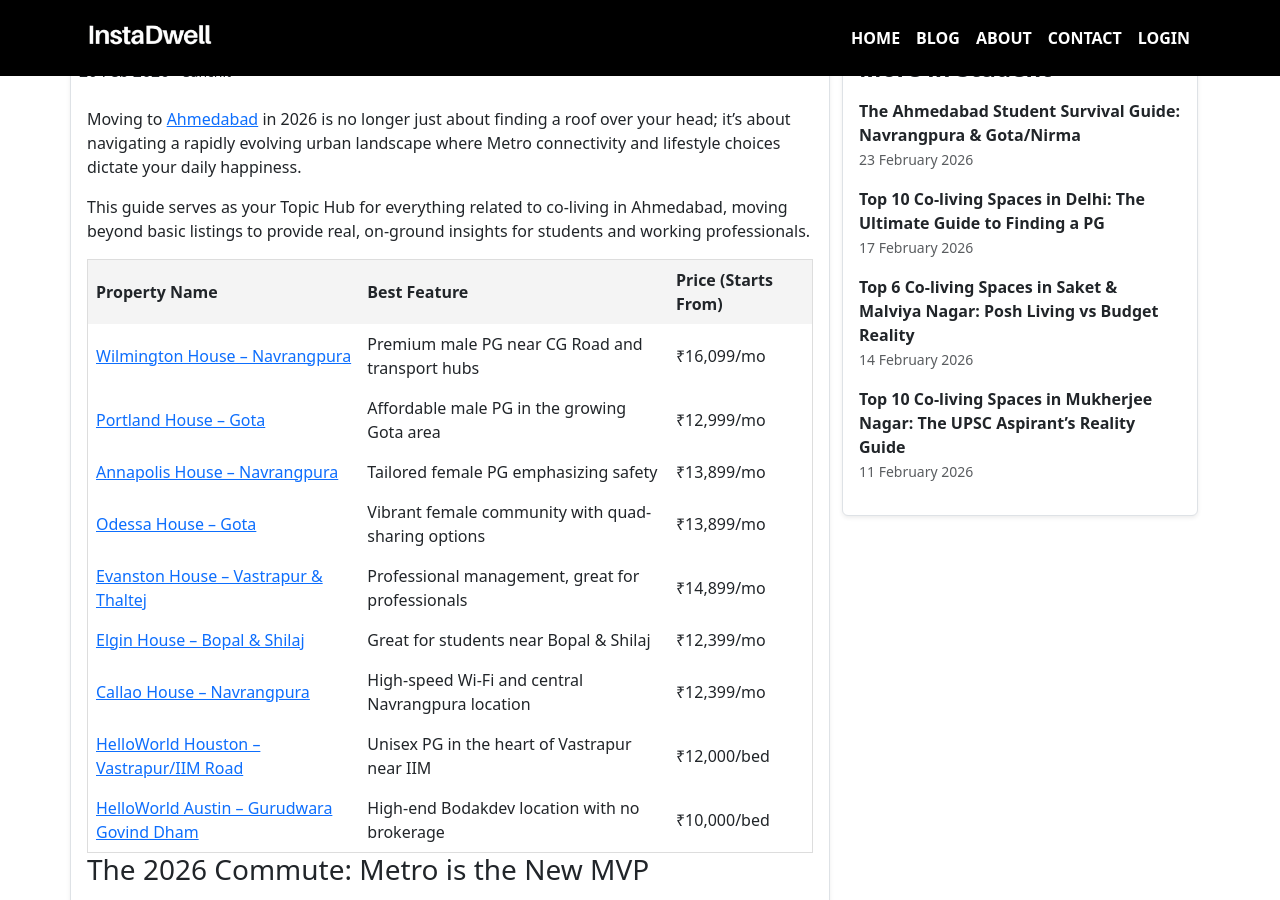
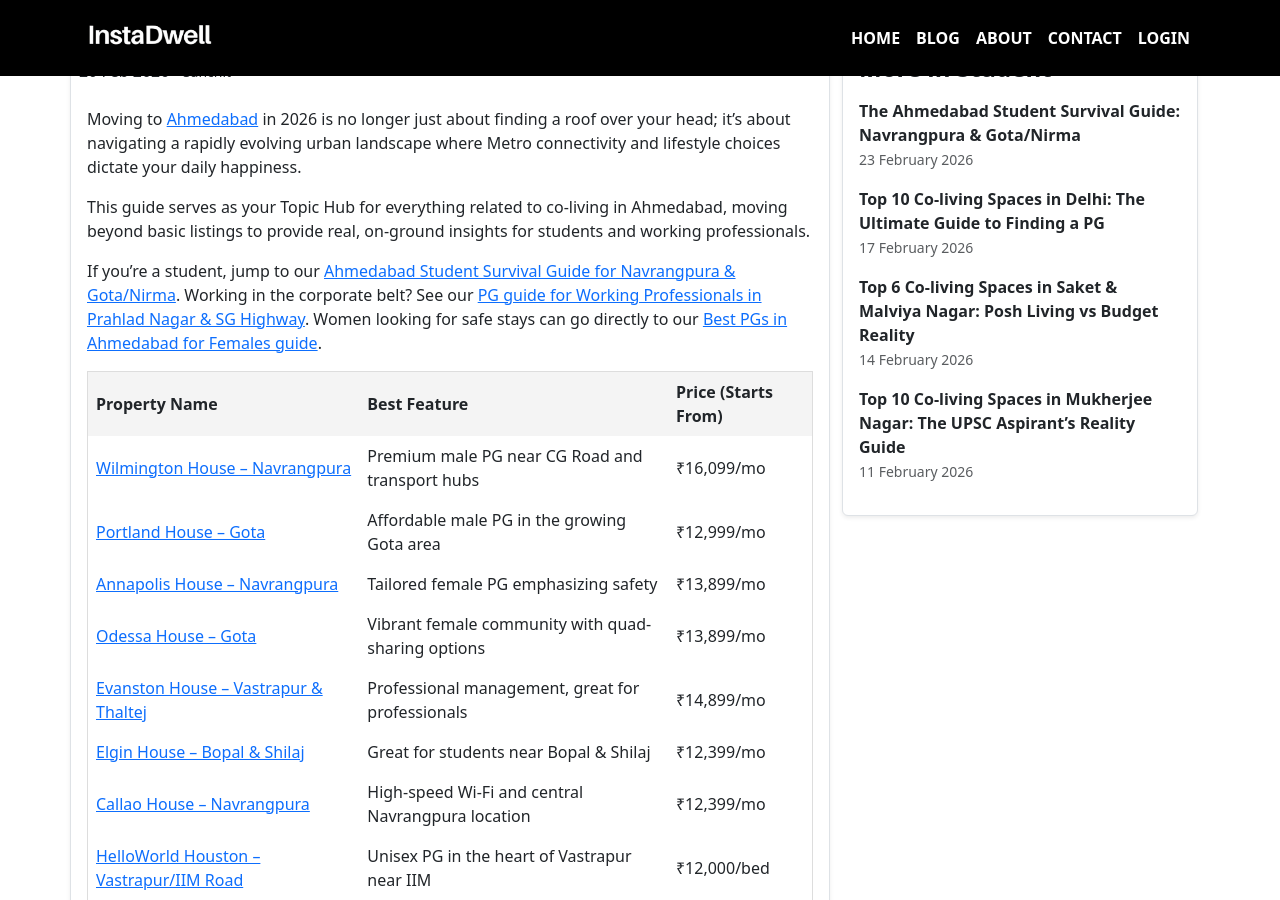
Before and after one commit to instadw/instadwell-blog, a Jekyll site: the page built from _posts/2026-2-20-the-ultimate-guide-to-co-living-and-pgs-in-ahmedabad-2026.md, in a window 1280 px wide and 900 px high, scrolled down 550 px. Built offline with Jekyll 4.4.1, drawn with Linux system fonts in a browser that asks for light colours; some of the changed text lies outside the part shown.

Commit message:
Update 2026-2-20-the-ultimate-guide-to-co-living-and-pgs-in-ahmedabad-2026.md

```diff
--- a/_posts/2026-2-20-the-ultimate-guide-to-co-living-and-pgs-in-ahmedabad-2026.md
+++ b/_posts/2026-2-20-the-ultimate-guide-to-co-living-and-pgs-in-ahmedabad-2026.md
@@ -13,6 +13,8 @@
 Moving to [Ahmedabad](https://instadwell.com/search?lat=23.022505&lng=72.5713621&location=Ahmedabad,%20Gujarat,%20India&city=Ahmedabad&country=India) in 2026 is no longer just about finding a roof over your head; it’s about navigating a rapidly evolving urban landscape where Metro connectivity and lifestyle choices dictate your daily happiness.
 
 This guide serves as your Topic Hub for everything related to co-living in Ahmedabad, moving beyond basic listings to provide real, on-ground insights for students and working professionals.
+
+If you're a student, jump to our [Ahmedabad Student Survival Guide for Navrangpura & Gota/Nirma](/blog/the-ahmedabad-student-survival-guide-navrangpura-and-gotanirma). Working in the corporate belt? See our [PG guide for Working Professionals in Prahlad Nagar & SG Highway](/blog/best-pg-for-working-professionals-in-ahmedabad-prahlad-nagar-and-sg-highway). Women looking for safe stays can go directly to our [Best PGs in Ahmedabad for Females guide](/blog/best-pgs-in-ahmedabad-for-females-2026-safety-and-lifestyle-guide).
 
 | Property Name                                                                                                                | Best Feature                                       | Price (Starts From) |
 | ---------------------------------------------------------------------------------------------------------------------------- | -------------------------------------------------- | ------------------- |
@@ -48,6 +50,10 @@
 | Prahlad Nagar | IT Professionals       | ₹14k – ₹18k     | Corporate Shuttles  | Progressive           |
 | GIFT City     | Finance/MNC Pros       | ₹15k – ₹20k     | Metro (Purple Line) | Global Standards      |
 
+> 📌 **Students:** Read our in-depth breakdown → [Navrangpura vs. Gota: The Student Survival Guide](/blog/the-ahmedabad-student-survival-guide-navrangpura-and-gotanirma)
+> 📌 **Working Professionals:** See PG options by commute time → [Prahlad Nagar & SG Highway Professional PG Guide](/blog/best-pg-for-working-professionals-in-ahmedabad-prahlad-nagar-and-sg-highway)
+> 📌 **Women:** Safety-first picks → [Best PGs in Ahmedabad for Females](/blog/best-pgs-in-ahmedabad-for-females-2026-safety-and-lifestyle-guide)
+
 
 ### Non-Veg and the "Vegetarian Hub" Reality
 
@@ -71,7 +77,7 @@
 
 ### The Ultimate PG Decision Checklist
 
-Before you sign for any [PG accommodation](https://instadwell.com/blog/top-10-co-living-spaces-in-pune-and-affordable-student-accommodation-guide-2026) in Ahmedabad, run through this checklist:
+Before you sign for any [PG accommodation](/blog/what-is-paying-guest-house-a-complete-guide-to-paying-guest-accommodation-in-india) in Ahmedabad, run through this checklist:
 
 -   AC Billing: Expect to pay ₹10-15 per unit. Avoid flat fees!
 
@@ -97,3 +103,5 @@
 **Q3: Which area is best for a student at Ahmedabad University?**
 
 Navrangpura is the top choice. It offers the most affordable PGs in Ahmedabad with the best proximity to the campus and Metro.
+
+Want a full breakdown of Navrangpura vs. Gota? Read our [Ahmedabad Student Survival Guide](/blog/the-ahmedabad-student-survival-guide-navrangpura-and-gotanirma) for the complete comparison.
```
